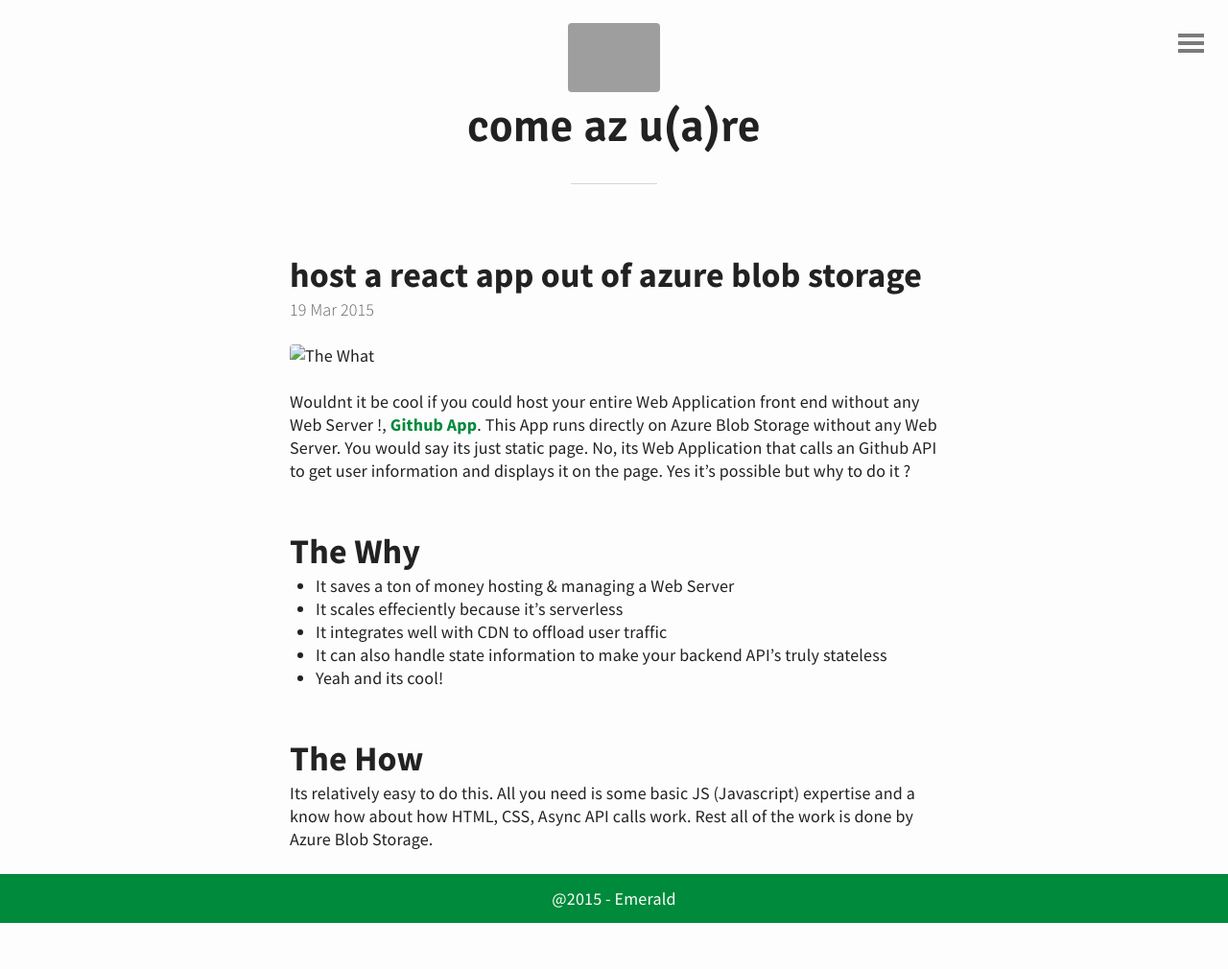
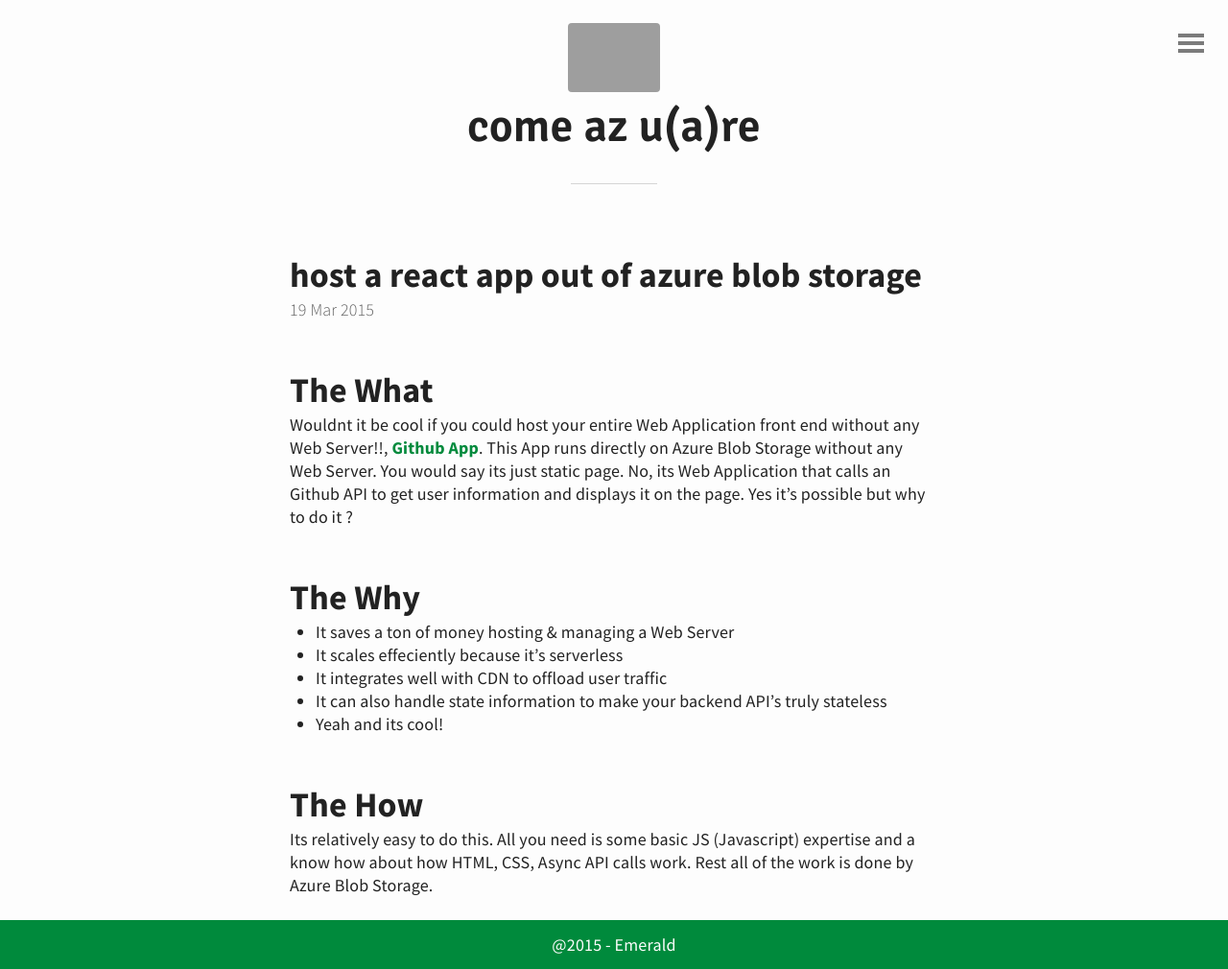
Before and after one commit to ameetkonnur/blogs, a Jekyll site: the page built from _posts/2015-03-19-typography.md, in a window 1280 px wide. Shown: the whole page at 96% size. Built offline with Jekyll 4.4.1, drawn with Linux system fonts in a browser that asks for light colours; before the commit the page ends 962 px from its top, so only the background shows below that; grey boxes are pictures that could not be loaded.

Commit message:
Update 2015-03-19-typography.md

```diff
--- a/_posts/2015-03-19-typography.md
+++ b/_posts/2015-03-19-typography.md
@@ -1,8 +1,10 @@
 ---
 title: host a react app out of azure blob storage
 ---
-![The What](/emerald/img/img-test.png "Test")
-Wouldnt it be cool if you could host your entire Web Application front end without any Web Server !, [Github App](https://yogimonkey.z29.web.core.windows.net/). This App runs directly on Azure Blob Storage without any Web Server. You would say its just static page. No, its Web Application that calls an Github API to get user information and displays it on the page. Yes it's possible but why to do it ?
+
+## The What
+
+Wouldnt it be cool if you could host your entire Web Application front end without any Web Server!!, [Github App](https://yogimonkey.z29.web.core.windows.net/). This App runs directly on Azure Blob Storage without any Web Server. You would say its just static page. No, its Web Application that calls an Github API to get user information and displays it on the page. Yes it's possible but why to do it ?
 
 ## The Why
 
```
